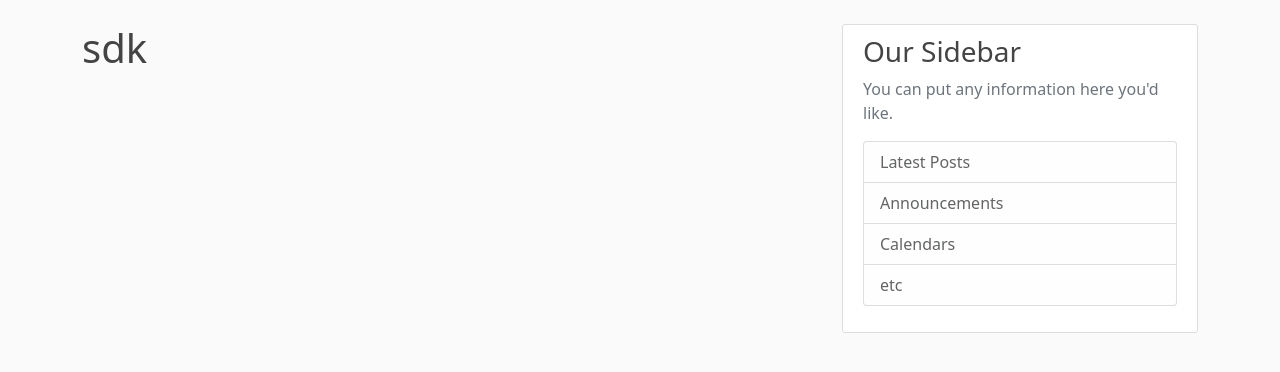
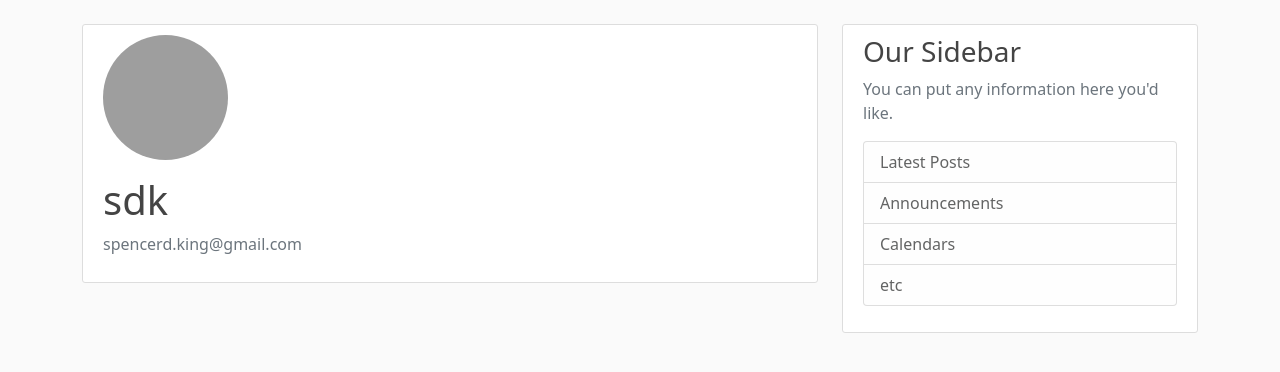
Before and after one commit to sking115422/FlaskBlog, a Flask app: page /account in a window 1280 px wide. Shown: the part 56-428 px from the top of the page. Run offline with Flask 2, Linux system fonts and the light colour scheme; a user stored in the database is signed in; grey boxes are pictures that could not be loaded.

Commit message:
added stuff to account page

```diff
--- a/flaskblog/templates/account.html
+++ b/flaskblog/templates/account.html
@@ -2,6 +2,15 @@
 
 {% block content %}
 
-    <h1> {{current_user.username}} <h1>
+    <div class="content-section">
+        <div class="media">
+            <img class="rounded-circle account-img" src="userimage.jpg">
+            <div class="media-body">
+                <h2 class="account-heading">{{ current_user.username }}</h2>
+                <p class="text-secondary">{{ current_user.email }}</p>
+            </div>
+        </div>
+  <!-- FORM HERE -->
+    </div>
 
 {% endblock content %}
```
